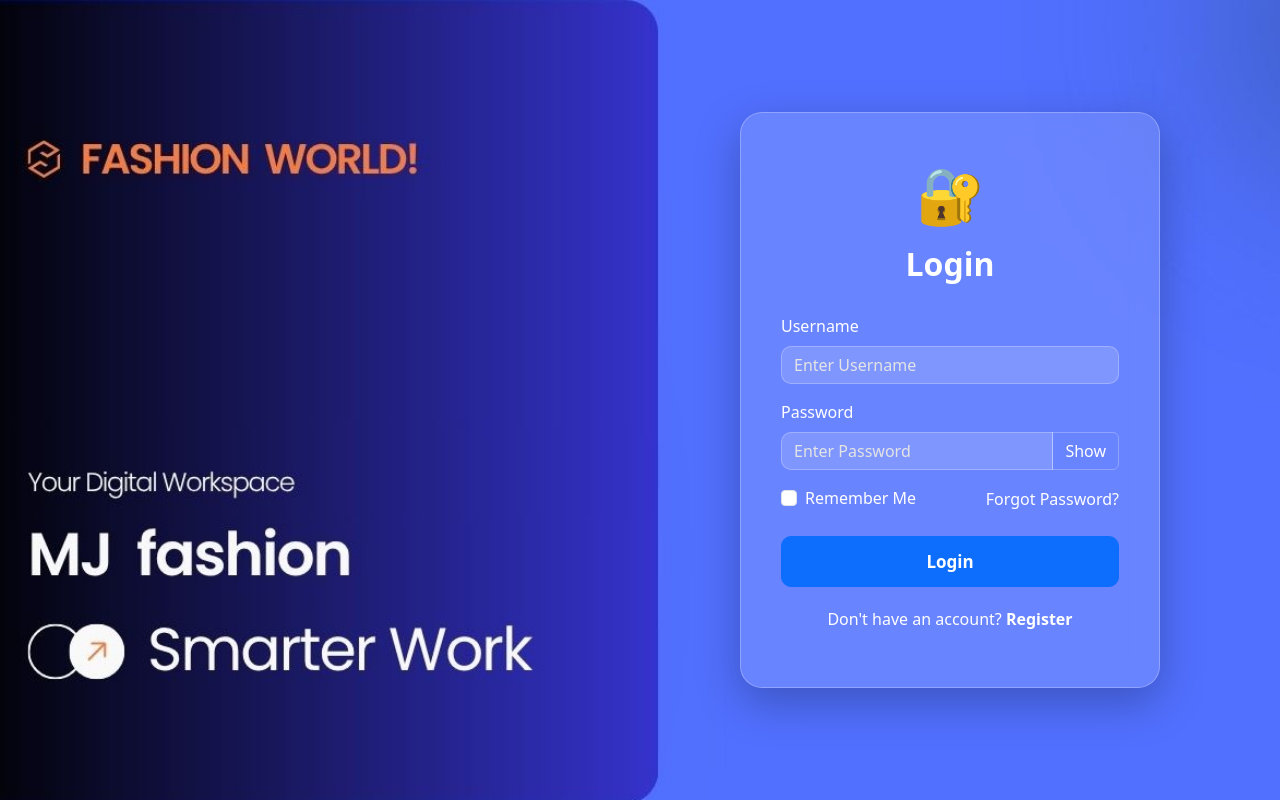
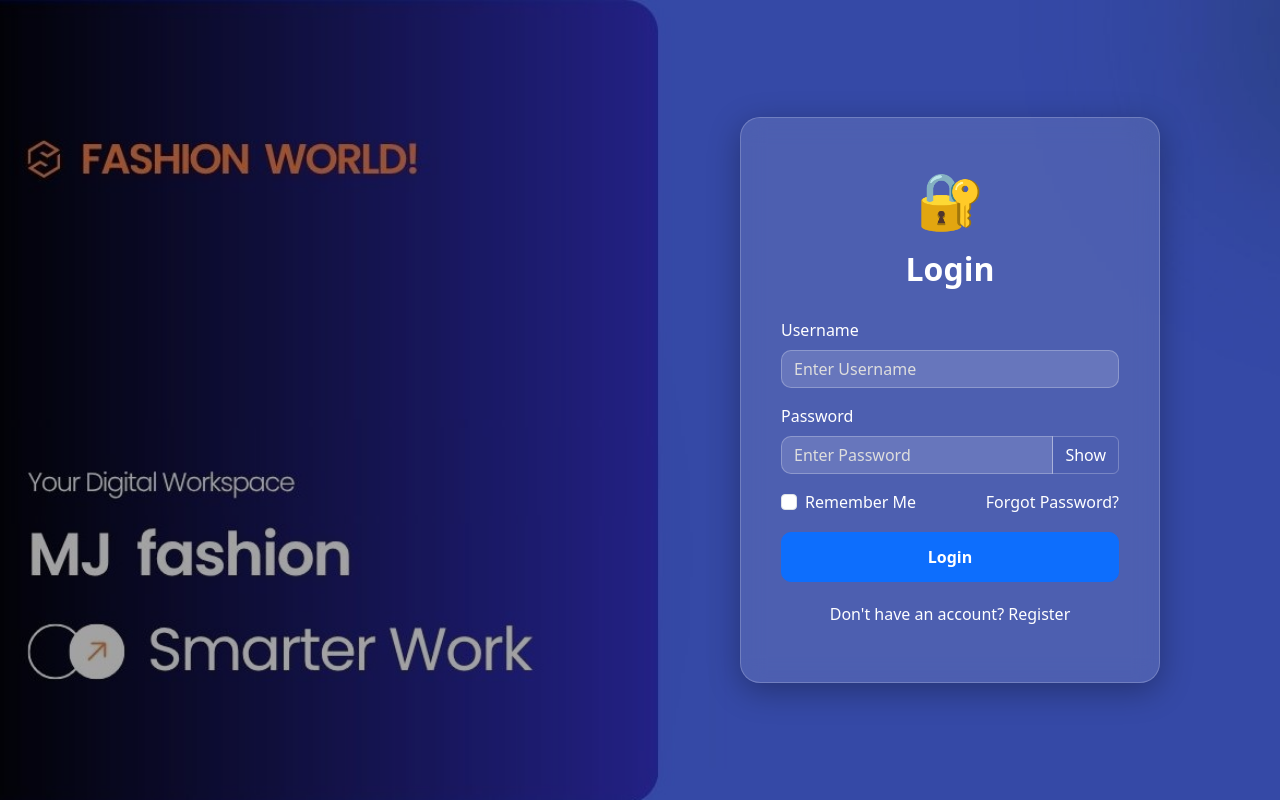
Before and after one commit to jenishmalaviya981/MJ-Fashion, a Django app: page /login/ in a window 1280 px wide. Run offline with Django 5.2, Linux system fonts and the light colour scheme.

Commit message:
Initial commit

```diff
--- a/template/login.html
+++ b/template/login.html
@@ -4,7 +4,7 @@
 <head>
     <meta charset="UTF-8">
     <meta name="viewport" content="width=device-width, initial-scale=1.0">
-<title>Login | MJ Fashion</title>
+    <title>Login Page</title>
 
     <link href="https://cdn.jsdelivr.net/npm/bootstrap@5.3.8/dist/css/bootstrap.min.css" rel="stylesheet">
 
@@ -22,23 +22,31 @@ body{
             align-items:center;
             padding-right:120px;
 
-    background:url("{% static 'login_bg2.jpg' %}") center center/cover no-repeat;
-    overflow:hidden;
+            background:url("{% static 'login_bg2.jpg' %}") no-repeat center center;
+            background-size:cover;
+            position:relative;
         }
 
-/* Login Card */
+        body::before{
+            content:"";
+            position:absolute;
+            inset:0;
+            background:rgba(0,0,0,0.35);
+        }
 
         .login-card{
+            position:relative;
+            z-index:1;
             width:100%;
             max-width:420px;
 
-    background:rgba(255,255,255,.14);
-    backdrop-filter:blur(14px);
+            border-radius:20px;
+            border:1px solid rgba(255,255,255,0.2);
 
-    border:1px solid rgba(255,255,255,.25);
-    border-radius:22px;
+            background:rgba(255,255,255,0.12);
+            backdrop-filter:blur(12px);
 
-    box-shadow:0 15px 45px rgba(0,0,0,.25);
+            box-shadow:0 8px 32px rgba(0,0,0,0.3);
         }
 
         .card-body{
@@ -53,213 +61,167 @@ body{
 
         h2{
             text-align:center;
-    color:#fff;
+            color:white;
             margin-bottom:30px;
             font-weight:700;
         }
 
         .form-label{
-    color:#fff;
-    font-weight:500;
+            color:white;
         }
 
         .form-control{
-    background:rgba(255,255,255,.15);
-    color:#fff;
-    border:1px solid rgba(255,255,255,.25);
+            background:rgba(255,255,255,0.15);
+            border:1px solid rgba(255,255,255,0.25);
+            color:white;
             border-radius:10px;
         }
 
         .form-control::placeholder{
-    color:#e4e4e4;
+            color:#ddd;
         }
 
         .form-control:focus{
-    background:rgba(255,255,255,.20);
-    color:#fff;
-    border-color:#fff;
+            background:rgba(255,255,255,0.2);
+            color:white;
+            border-color:white;
             box-shadow:none;
         }
 
         .input-group .btn{
-    border:1px solid rgba(255,255,255,.25);
-    color:#fff;
+            border:1px solid rgba(255,255,255,0.25);
+            color:white;
         }
 
         .input-group .btn:hover{
-    background:rgba(255,255,255,.15);
-    color:#fff;
+            background:rgba(255,255,255,0.2);
+            color:white;
         }
 
-.form-check-label{
-    color:#fff;
+        .form-check-label,
+        .footer-text,
+        a{
+            color:white;
         }
 
         a{
-    color:#fff;
             text-decoration:none;
         }
 
         a:hover{
-    color:#f1f1f1;
+            color:#ddd;
         }
 
         .btn-login{
             width:100%;
+            border-radius:10px;
             padding:12px;
-    border-radius:10px;
-    font-size:17px;
             font-weight:600;
         }
 
         .footer-text{
             text-align:center;
             margin-top:20px;
-    color:#fff;
         }
 
-/* Mobile */
-
         @media(max-width:768px){
-
             body{
                 justify-content:center;
-        padding:20px;
+                padding-right:0;
             }
 
             .login-card{
-        max-width:100%;
+                width:90%;
             }
-
         }
     </style>
-
 </head>
-
 <body>
 
 <div class="card login-card">
-
     <div class="card-body">
 
         <div class="logo">🔐</div>
 
         <h2>Login</h2>
-
 {% if error %}
 <div class="alert alert-danger alert-dismissible fade show">
     {{ error }}
-    <button class="btn-close" data-bs-dismiss="alert"></button>
+    <button type="button" class="btn-close" data-bs-dismiss="alert"></button>
 </div>
 {% endif %}
 
 <form method="POST">
 
+        <form method="POST">
             {% csrf_token %}
 
             <div class="mb-3">
                 <label class="form-label">Username</label>
-
-<input
-type="text"
+                <input type="text"
                        class="form-control"
                        name="username"
-placeholder="Enter Username"
-required>
-
+                       placeholder="Enter Username">
             </div>
 
             <div class="mb-3">
-
                 <label class="form-label">Password</label>
 
                 <div class="input-group">
-
-<input
-type="password"
+                    <input type="password"
                            class="form-control"
                            id="password"
                            name="password"
-placeholder="Enter Password"
-required>
+                           placeholder="Enter Password">
 
-<button
-class="btn btn-outline-light"
+                    <button class="btn btn-outline-light"
                             type="button"
                             id="toggleBtn"
                             onclick="togglePassword()">
+                        Show
+                    </button>
+                </div>
+            </div>
 
-Show
+            <div class="d-flex justify-content-between mb-3">
+                <div class="form-check">
+                    <input class="form-check-input" type="checkbox">
+                    <label class="form-check-label">
+                        Remember Me
+                    </label>
+                </div>
 
+                <a href="#">Forgot Password?</a>
+            </div>
+
+            <button type="submit" class="btn btn-primary btn-login">
+                Login
             </button>
+        </form>
 
+        <div class="footer-text">
+            <p class="mt-3">
+                Don't have an account?
+                <a href="/register">Register</a>
+            </p>
         </div>
 
     </div>
-
-<div class="d-flex justify-content-between align-items-center mb-4">
-
-<div class="form-check">
-
-<input class="form-check-input" type="checkbox" id="remember">
-
-<label class="form-check-label" for="remember">
-
-Remember Me
-
-</label>
-
-</div>
-
-<a href="#">Forgot Password?</a>
-
-</div>
-
-<button class="btn btn-primary btn-login">
-
-Login
-
-</button>
-
-</form>
-
-<div class="footer-text">
-
-<p class="mt-3">
-
-Don't have an account?
-
-<a href="/register"><strong>Register</strong></a>
-
-</p>
-
-</div>
-
-</div>
-
 </div>
 
 <script>
+function togglePassword() {
+    const password = document.getElementById("password");
+    const btn = document.getElementById("toggleBtn");
 
-function togglePassword(){
-
-let password=document.getElementById("password");
-let btn=document.getElementById("toggleBtn");
-
-if(password.type==="password"){
-
-password.type="text";
-btn.innerHTML="Hide";
-
-}else{
-
-password.type="password";
-btn.innerHTML="Show";
-
+    if (password.type === "password") {
+        password.type = "text";
+        btn.innerText = "Hide";
+    } else {
+        password.type = "password";
+        btn.innerText = "Show";
     }
-
 }
-
 </script>
 
 <script src="https://cdn.jsdelivr.net/npm/bootstrap@5.3.8/dist/js/bootstrap.bundle.min.js"></script>
```
Lines whose indentation alone changed are shown as unchanged.
